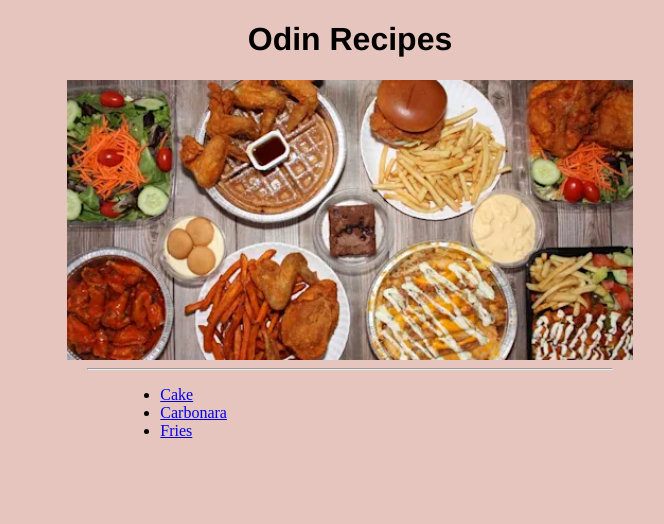
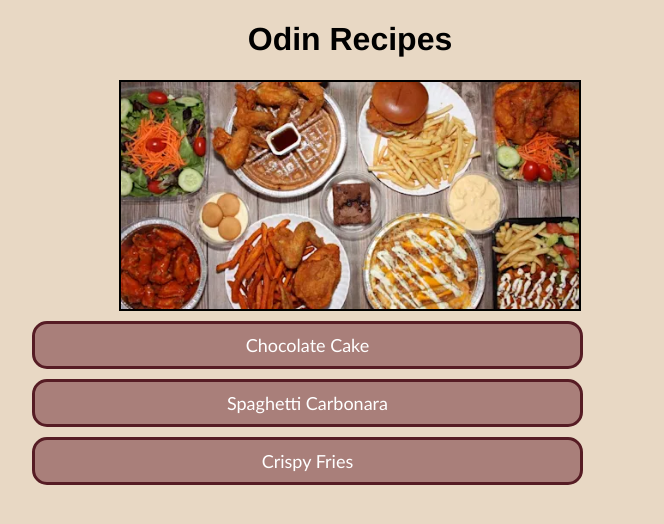
Before and after one commit to tgloriya/odin-recipes, a plain HTML site: page index.html in a window 1280 px wide. Shown: the whole page, without its empty margins (290-954 px from the left). Drawn offline with Linux system fonts and the light colour scheme.

Commit message:
Add margin & padding with CSS

```diff
--- a/index.html
+++ b/index.html
@@ -11,12 +11,9 @@
             <a href="https://www.youtube.com/watch?v=dQw4w9WgXcQ">
                 <img src="img/wzzsttf9irlleysk6ym4.webp" alt="Servings of various mouth-watering dishes" class="main">
             </a>
-            <hr>
-            <ul>
-                <li><a href="recipes/cake.html">Cake</a></li>
-                <li><a href="recipes/carbonara.html">Carbonara</a></li>
-                <li><a href="recipes/fries.html">Fries</a></li>
-            </ul>
+            <a href="recipes/cake.html" class="page">Chocolate Cake</a></li>
+            <a href="recipes/carbonara.html" class="page">Spaghetti Carbonara</a></li>
+            <a href="recipes/fries.html" class="page">Crispy Fries</a></li>
         </div>
     </body>
 </html>
--- a/styles.css
+++ b/styles.css
@@ -1,5 +1,5 @@
 * {
-    background-color: #e5c5bd;
+    background-color: #e8d8c4;
     font-family: 'Times New Roman', Times, serif;
     text-align: justify;
     margin-left: auto;
@@ -15,6 +15,7 @@ h1 {
 img {
     width: 380px;
     height: auto;
+    max-width: 70%;
 }
 
 .center,
@@ -24,6 +25,37 @@ img {
 }
 
 .main {
-    width: auto;
-    height: 280px;
+    width: 600px;
+    height: auto;
+    border: 2px solid black;
 }
+
+.center {
+    border-radius: 20px;
+}
+
+.page {
+    display: block;
+    text-align: center;
+    font-family: Calibri, 'sans serif';
+    font-size: large;
+    text-decoration: none;
+    color: white;
+    border: 3px solid #561c24;
+    padding: 10px;
+    border-radius: 15px;
+    margin: 10px;
+    background-color: rgba(109, 41, 50, 0.5);
+}
+
+a:hover {
+    text-decoration: none;
+    padding: 18px;
+}
+
+.description {
+    border: 3px solid #561c24;
+    padding: 25px;
+    border-radius: 25px;
+
+}
```
Also changed, not shown: recipes/cake.html (+8 -7 lines), recipes/carbonara.html (+6 -5 lines), recipes/fries.html (+4 -3 lines).
